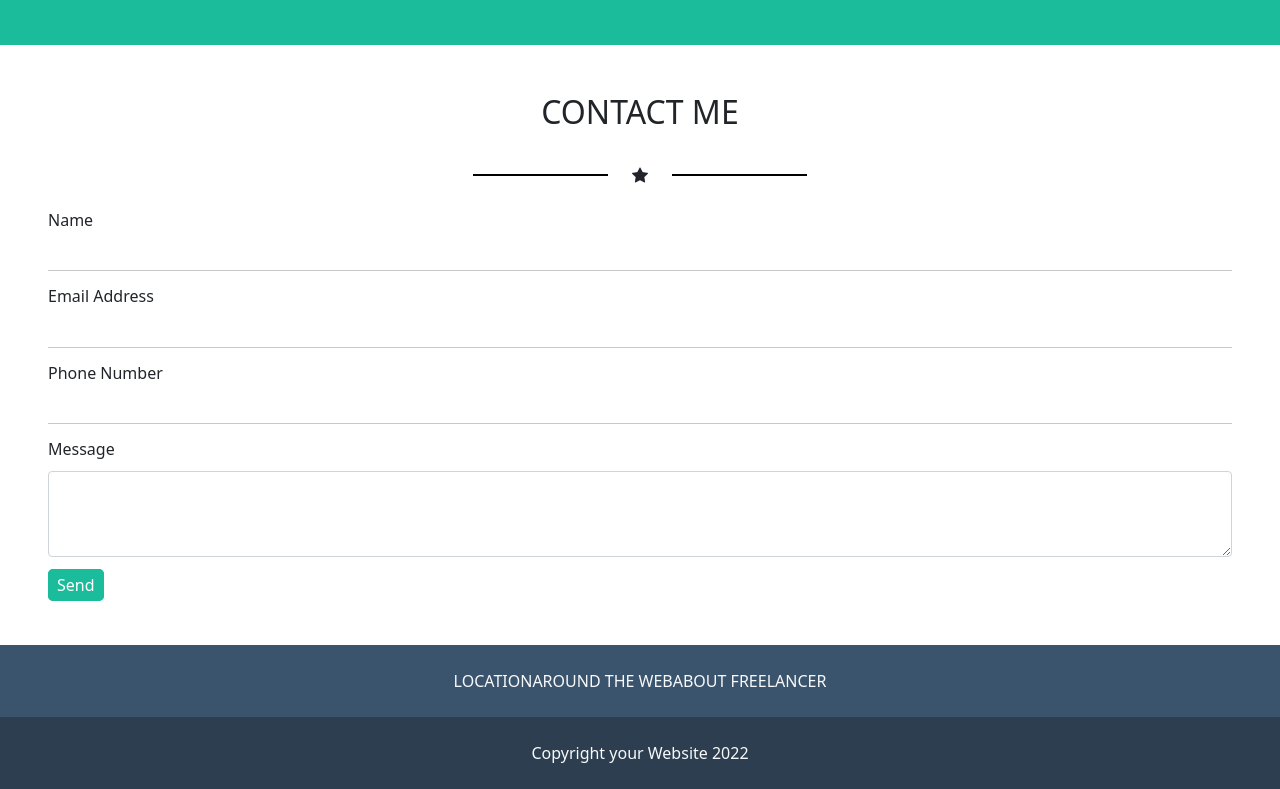
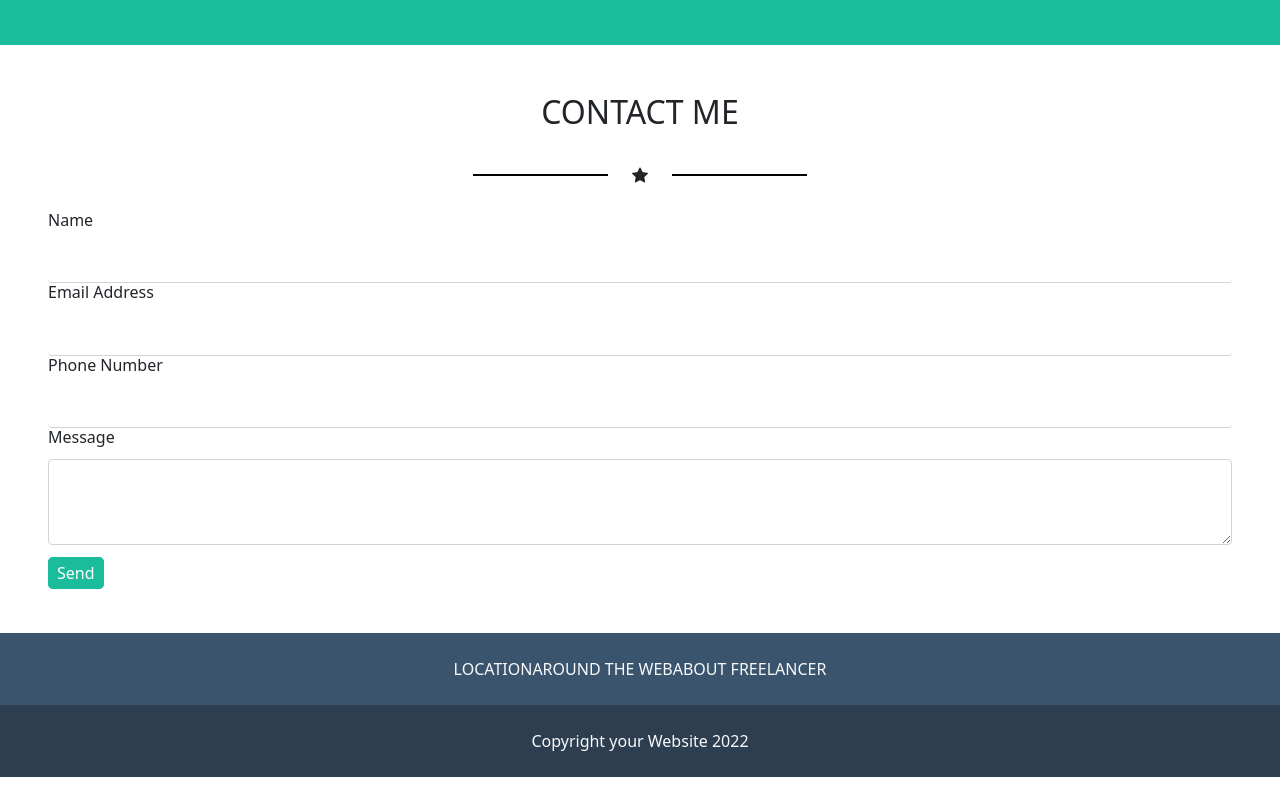
Before and after one commit to Lucaponz91/html-css-bootstrap-freelancer, a plain HTML site: page index.html in a window 1280 px wide. Shown: the part 1710-2499 px from the top of the page. Drawn offline with nearby package versions, Linux system fonts and the light colour scheme.

Commit message:
add form

```diff
--- a/index.html
+++ b/index.html
@@ -82,12 +82,12 @@
           <i class="bi bi-star-fill p-4"></i>
           <div class="line-black"></div>
         </div>
-        <h6 class="pb-4">Name</h6>
-        <hr>
-        <h6 class="pb-4">Email Address</h6>
-        <hr>
-        <h6 class="pb-4">Phone Number</h6>
-        <hr>
+        <h6 class="pb-2">Name</h6>
+        <input class="form-control border-top-0 border-end-0 border-start-0" id="exampleInputEmail1">
+        <h6 class="pb-2">Email Address</h6>
+        <input class="form-control border-top-0 border-end-0 border-start-0" id="exampleInputEmail1">
+        <h6 class="pb-2">Phone Number</h6>
+        <input class="form-control border-top-0 border-end-0 border-start-0" id="exampleInputEmail1">
         <h6 class="pb-1">Message</h6>
         <textarea class="form-control mb-3" id="exampleFormControlTextarea1" rows="3"></textarea>
         <a class="button-send pt-1 pb-1 ps-2 pe-2" href="">Send</a>
```
